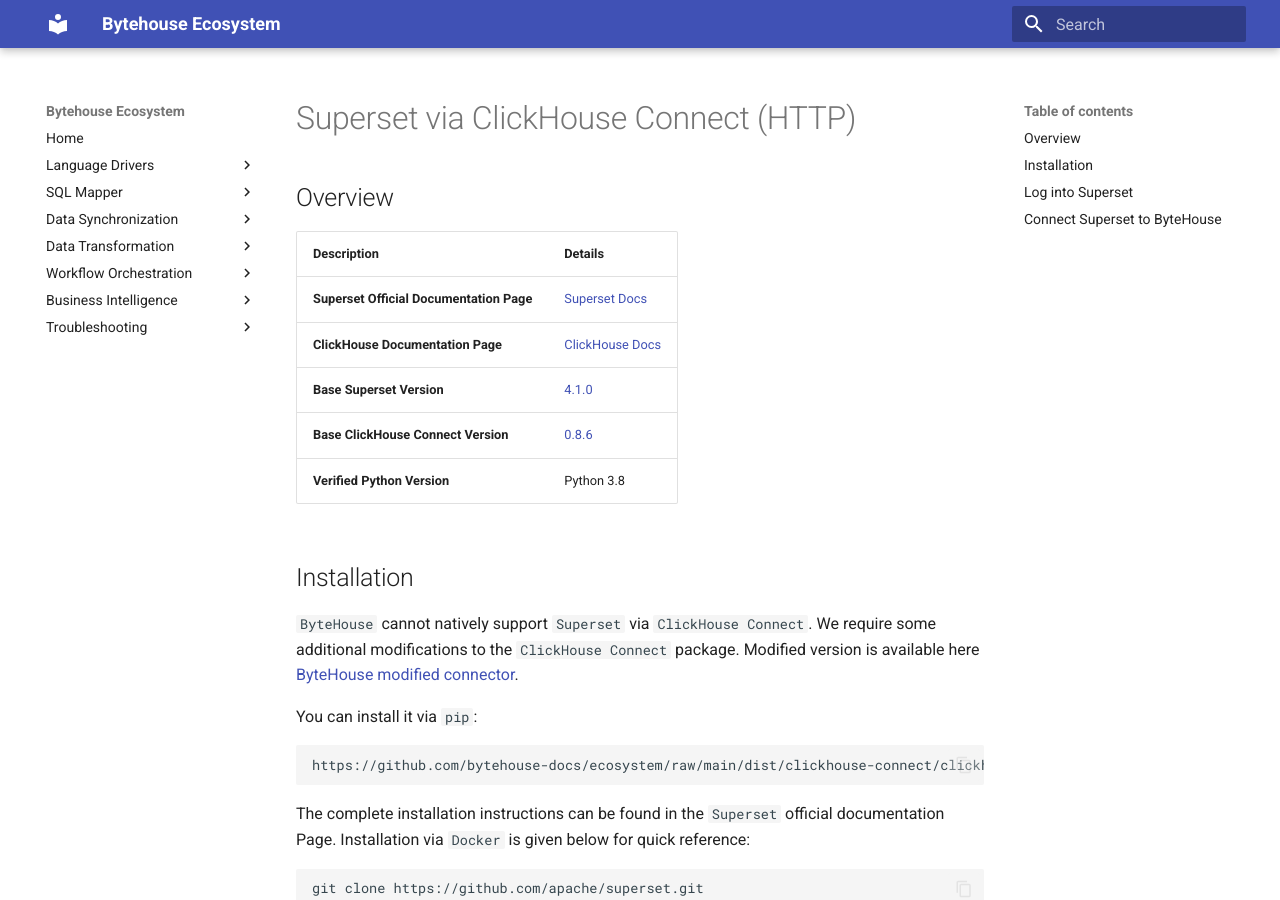
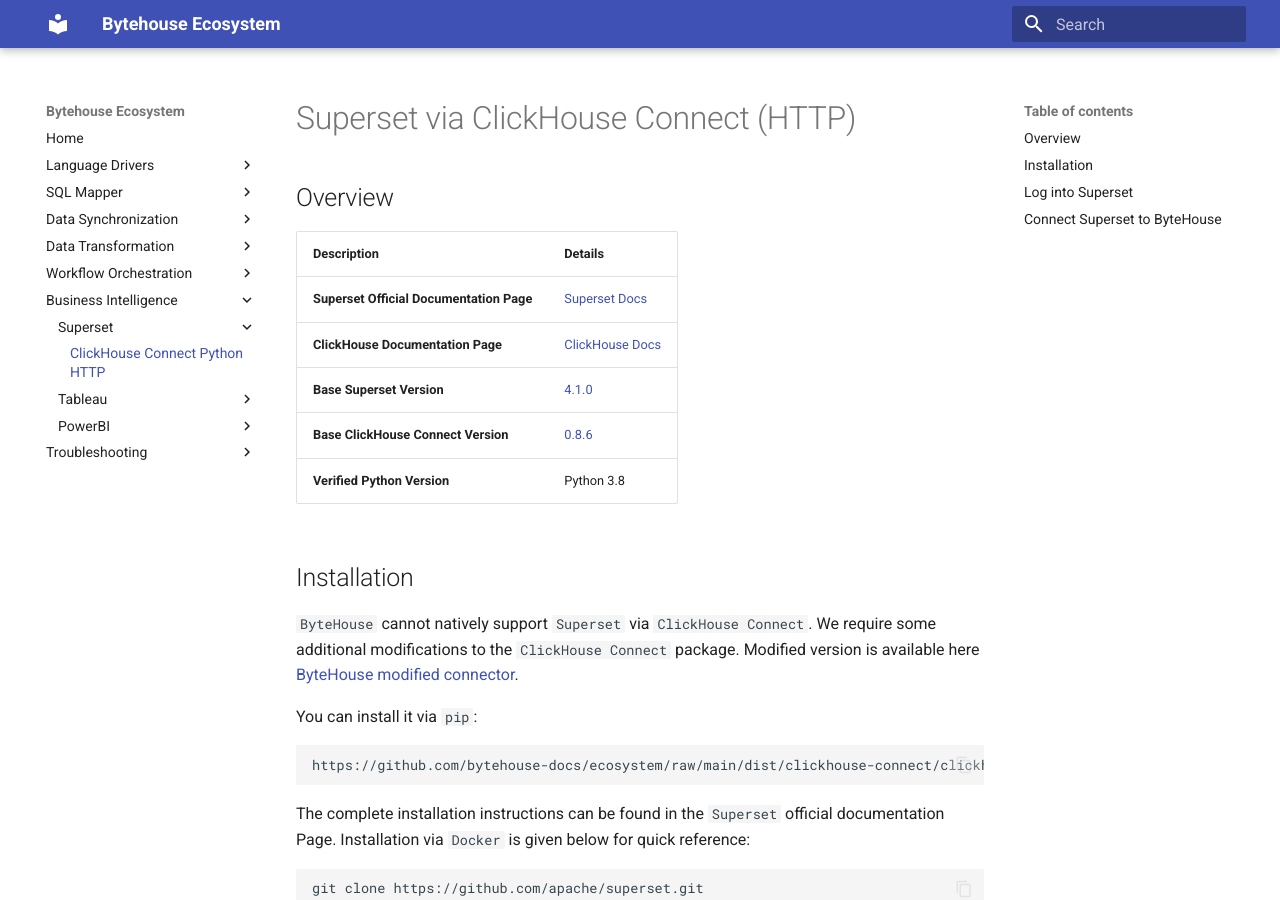
Before and after one commit to bytehouse-docs/ecosystem, an MkDocs documentation site: the page built from docs/superset/clickhouse-connect-python-http.md, in a window 1280 px wide and 900 px high. Built offline with MkDocs 1.6.1 and Material for MkDocs 9.7.7, drawn with Linux system fonts in a browser that asks for light colours.

Commit message:
Update superset page

```diff
--- a/mkdocs.yml
+++ b/mkdocs.yml
@@ -37,7 +37,8 @@
           - ByteHouse Java TCP: dolphinscheduler/bytehouse-java-tcp.md
           - ClickHouse Java HTTP: dolphinscheduler/clickhouse-java-http.md
   - Business Intelligence:
-      - Superset via ClickHouse Connect (HTTP): superset/clickhouse-connect-http.md
+      - Superset:
+          - ClickHouse Connect Python HTTP: superset/clickhouse-connect-python-http.md
       - Tableau:
           - ClickHouse Java HTTP: tableau/clickhouse-java-http.md
       - PowerBI:
```
